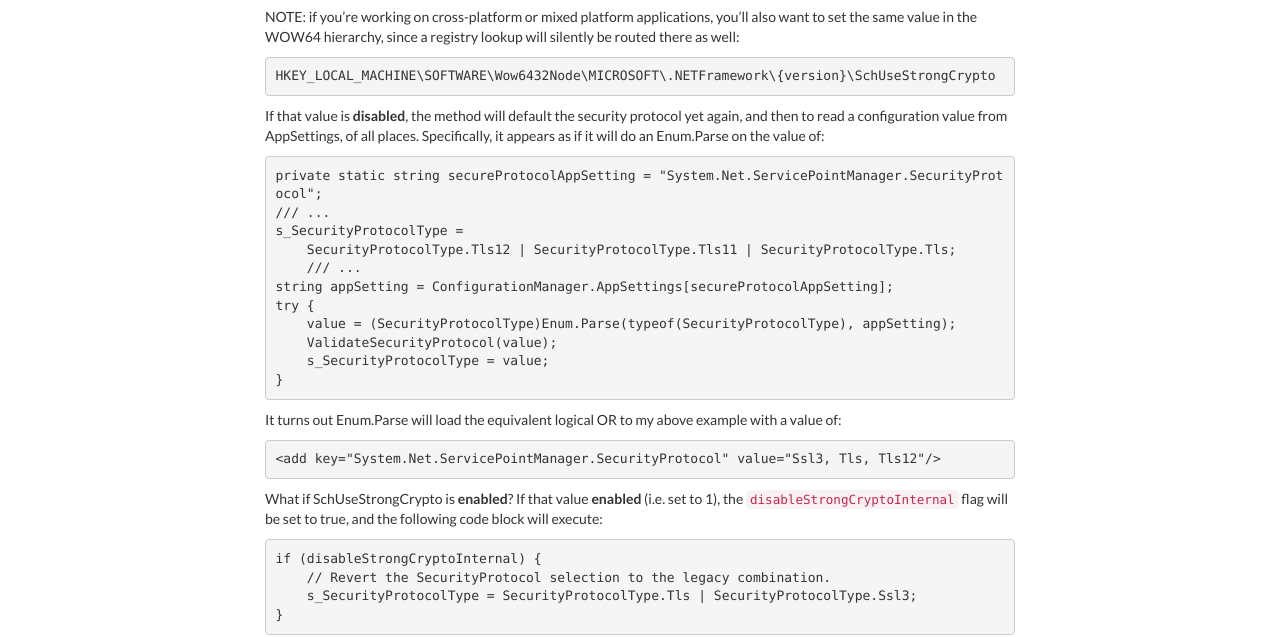
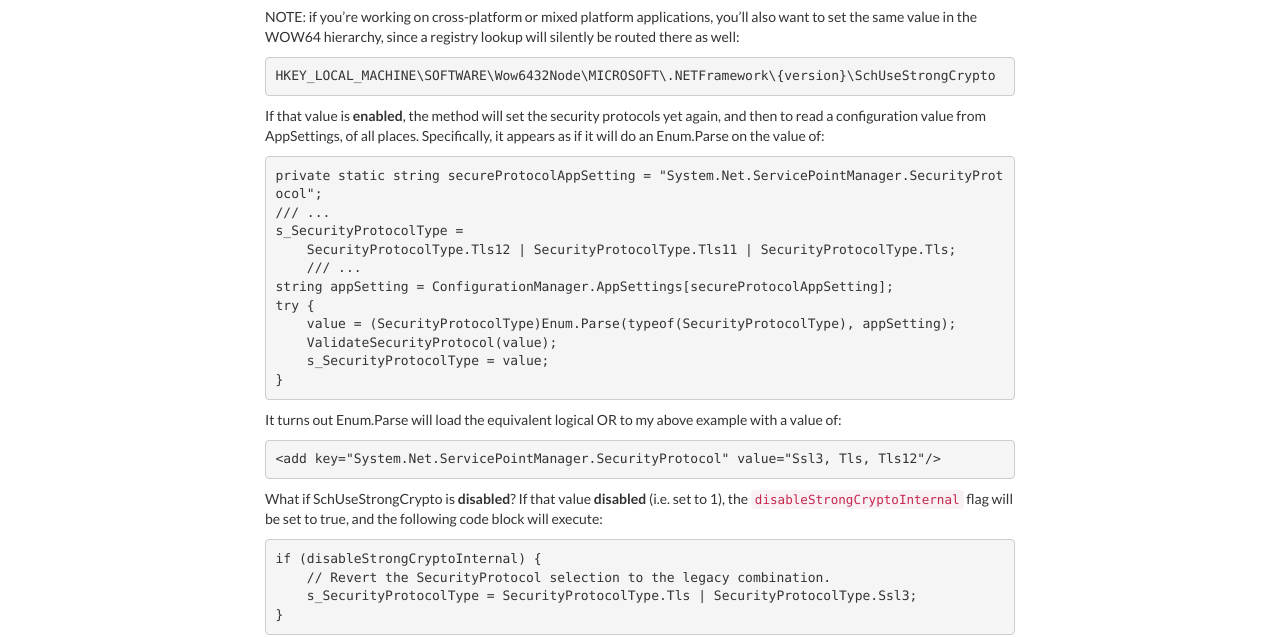
Before and after one commit to jmrgn/jmrgn.github.io, a Jekyll site: the page built from _posts/2015-06-03-diagnosing-a-generic-tls-error.md, in a window 1280 px wide and 900 px high, scrolled down 4700 px. Shown: the part 153-790 px from the top of the window. Built offline with Jekyll 4.4.1, drawn with Linux system fonts in a browser that asks for light colours; nearby versions of some CDN libraries; Markdown is read by kramdown in place of the engine named in the settings; comment, search, counter and statistics services are not loaded.

Commit message:
Reversed some logic accidentally

````diff
--- a/_posts/2015-06-03-diagnosing-a-generic-tls-error.md
+++ b/_posts/2015-06-03-diagnosing-a-generic-tls-error.md
@@ -206,7 +206,7 @@ HKEY_LOCAL_MACHINE\SOFTWARE\Wow6432Node\MICROSOFT\.NETFramework\{version}\SchUse
 ```
 
 
-If that value is **disabled**, the method will default the security protocol yet again, and then to read a configuration value from AppSettings, of all places. Specifically, it appears as if it will do an Enum.Parse on the value of:
+If that value is **enabled**, the method will set the security protocols yet again, and then to read a configuration value from AppSettings, of all places. Specifically, it appears as if it will do an Enum.Parse on the value of:
 
 ```
 private static string secureProtocolAppSetting = "System.Net.ServicePointManager.SecurityProtocol";
@@ -227,7 +227,7 @@ It turns out Enum.Parse will load the equivalent logical OR to my above example
 <add key="System.Net.ServicePointManager.SecurityProtocol" value="Ssl3, Tls, Tls12"/>
 ```
 
-What if SchUseStrongCrypto is **enabled**? If that value **enabled** (i.e. set to 1), the `disableStrongCryptoInternal` flag will be set to true, and the following code block will execute:
+What if SchUseStrongCrypto is **disabled**? If that value **disabled** (i.e. set to 1), the `disableStrongCryptoInternal` flag will be set to true, and the following code block will execute:
 
 ```CSharp
 if (disableStrongCryptoInternal) {
````
